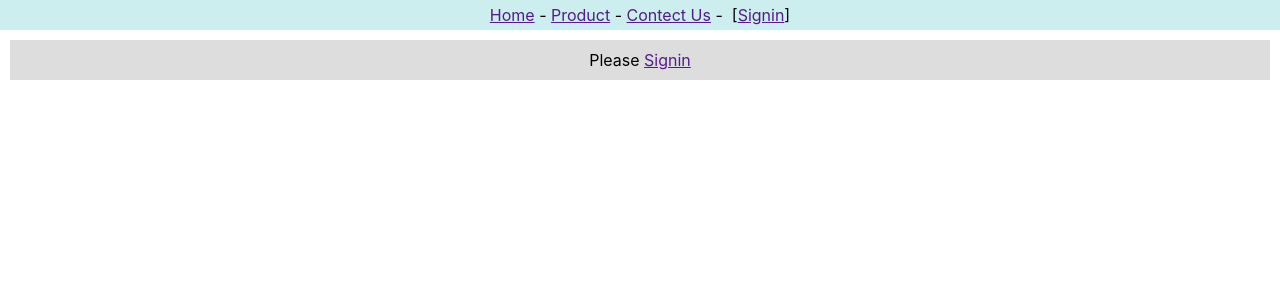
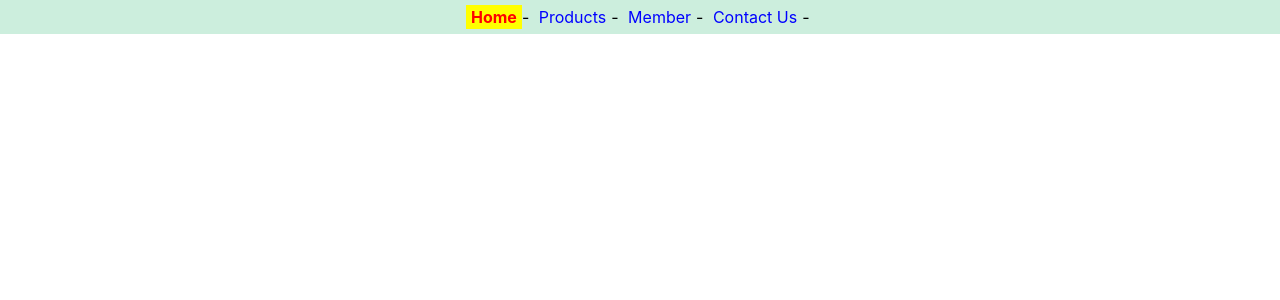
Before and after one commit to Axmjai/app1, a React (Create React App) app: page / in a window 1280 px wide. Shown: the top 300 px of the page. Built offline with nearby package versions, Linux system fonts and the light colour scheme.

Commit message:
Add router2.js to navlink.js
Add router2.js to navlink.js

```diff
--- a/package.json
+++ b/package.json
@@ -6,6 +6,7 @@
     "cra-template": "1.2.0",
     "react": "^19.0.0",
     "react-dom": "^19.0.0",
+    "react-router-dom": "^7.2.0",
     "react-scripts": "5.0.1",
     "web-vitals": "^4.2.4"
   },
--- a/src/App.js
+++ b/src/App.js
@@ -1,17 +1,13 @@
 import React from 'react'
-import {userContext} from './context'
-import Content2 from './context-content2'
-import Header2 from './context-header2'
+import Router2 from './router2'
+
 
 
 function App() {
-  let [user,setUser] = React.useState()
+
   return (
-      <userContext.Provider value={[user,setUser]}>
-        <Header2/>
-        <Content2/>
-        </userContext.Provider>
-    )
+          <Router2/>
+         )
+
   }
-
   export default App
--- /dev/null
+++ b/src/navlink.css
@@ -0,0 +1,17 @@
+.nav{
+    background-color: #ced;
+    padding: 7px;
+    text-align: center;
+}
+.menu{
+    color: blue;
+    text-decoration: none;
+    padding: 2px 5px;
+}
+
+.active_menu{
+    color: red;
+    background-color: yellow;
+    text-decoration: none;
+    padding: 2px 5px;
+}
--- /dev/null
+++ b/src/router2.js
@@ -0,0 +1,26 @@
+import React from "react";
+import { BrowserRouter, NavLink} from "react-router-dom";
+import './navlink.css'
+
+export default function Router2(){
+    return(
+        <BrowserRouter>
+            <nav className="nav">
+                <NavLink to='/' className={({isActive})=> isActive?"active_menu":"menu"}
+                style={({isActive})=>{
+                    return{
+                        fontWeight : isActive ? "bold":""
+                    };
+                }}>
+                   Home</NavLink>-&nbsp;
+
+                <NavLink to='Products' className={({isActive})=> isActive?"active_menu":"menu"}>
+                   Products</NavLink>-&nbsp;
+                <NavLink to='member' className={({isActive})=> isActive?"active_menu":"menu"}>
+                   Member</NavLink>-&nbsp;
+                <NavLink to='contact' className={({isActive})=> isActive?"active_menu":"menu"}>
+                   Contact Us</NavLink>-&nbsp;
+            </nav>
+        </BrowserRouter>
+    )
+}
```
Also changed, not shown: 1 other file (tests, documents, lock files or other folders).
